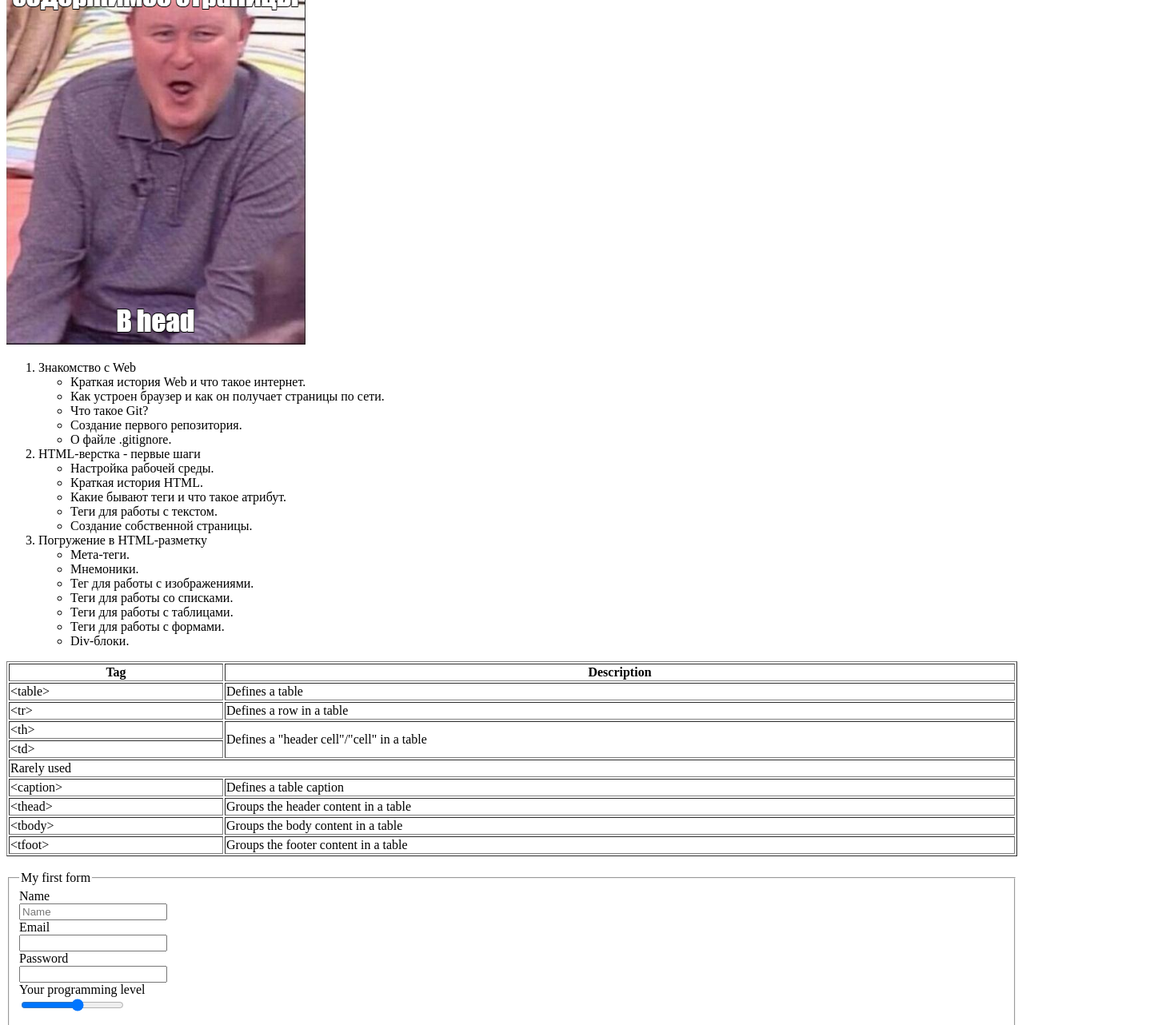
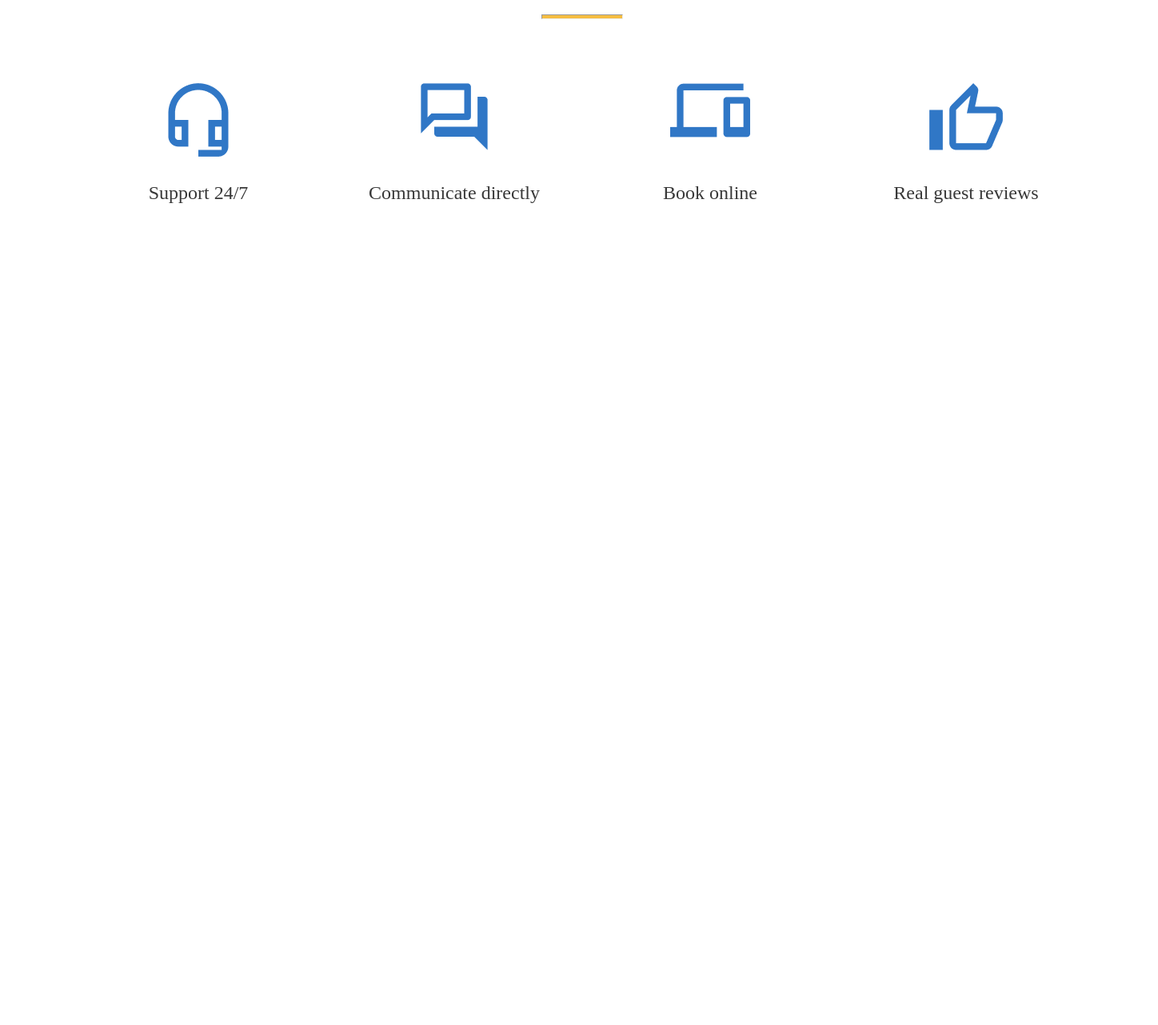
Before and after one commit to MariaOdinson/if-html, a website: page index.html in a window 1280 px wide. Shown: the part 182-1464 px from the top of the page at 80% size, 1448 px wide, since content can reach past the window. After the commit the page ends 800 px from the top, so only its background shows below. Drawn offline with Linux system fonts and the light colour scheme.

Commit message:
Add block "what do we offer" in according to design

```diff
--- a/index.html
+++ b/index.html
@@ -2,191 +2,43 @@
 <html lang="en">
   <head>
     <meta charset="UTF-8" />
-    <meta name="description" content="The process of learning HTML" />
-    <meta name="keywords" content="HTML" />
-    <meta name="author" content="MariaOdinson" />
-    <meta name="viewport" content="width=device-width, initial-scale=1.0" />
-    <title>Первый опыт</title>
+    <meta name="viewport" content="width=device-width,initial-scale=1.0" />
+    <title>TripHouse</title>
+    <link rel="stylesheet" href="styles/style.css" />
   </head>
   <body>
-    <h1>Моя первая страница</h1>
-    <p>
-      <a href="./about/index.html">Об авторе</a>
-    </p>
+    <div class="advantages">
+      <h2 class="title">What do we offer</h2>
 
-    <p>
-      <img src="./images/lesson_3_mem.png" alt="Mem with Dolzhanskii" />
-    </p>
+      <hr class="underline" />
 
-    <ol>
-      <li>
-        Знакомство с Web
-        <ul>
-          <li>Краткая история Web и что такое интернет.</li>
-          <li>Как устроен браузер и как он получает страницы по сети.</li>
-          <li>Что такое Git?</li>
-          <li>Создание первого репозитория.</li>
-          <li>О файле .gitignore.</li>
-        </ul>
-      </li>
-      <li>
-        HTML-верстка - первые шаги
-        <ul>
-          <li>Настройка рабочей среды.</li>
-          <li>Краткая история HTML.</li>
-          <li>Какие бывают теги и что такое атрибут.</li>
-          <li>Теги для работы с текстом.</li>
-          <li>Создание собственной страницы.</li>
-        </ul>
-      </li>
-      <li>
-        Погружение в HTML-разметку
-        <ul>
-          <li>Мета-теги.</li>
-          <li>Мнемоники.</li>
-          <li>Тег для работы с изображениями.</li>
-          <li>Теги для работы со списками.</li>
-          <li>Теги для работы с таблицами.</li>
-          <li>Теги для работы с формами.</li>
-          <li>Div-блоки.</li>
-        </ul>
-      </li>
-    </ol>
+      <div class="inline-block">
+        <div class="image-block">
+          <img src="./images/support.png" alt="headphones" />
+        </div>
+        <p class="description">Support 24/7</p>
+      </div>
 
-    <table border="1" width="100%">
-      <thead>
-        <tr>
-          <th>Tag</th>
-          <th>Description</th>
-        </tr>
-      </thead>
-      <tbody>
-        <tr>
-          <td>&lt;table&gt;</td>
-          <td>Defines a table</td>
-        </tr>
-        <tr>
-          <td>&lt;tr&gt;</td>
-          <td>Defines a row in a table</td>
-        </tr>
-        <tr>
-          <td>&lt;th&gt;</td>
-          <td rowspan="2">Defines a "header cell"/"cell" in a table</td>
-        </tr>
-        <tr>
-          <td>&lt;td&gt;</td>
-        </tr>
-        <tr>
-          <td colspan="2">Rarely used</td>
-        </tr>
-        <tr>
-          <td>&lt;caption&gt;</td>
-          <td>Defines a table caption</td>
-        </tr>
-        <tr>
-          <td>&lt;thead&gt;</td>
-          <td>Groups the header content in a table</td>
-        </tr>
-        <tr>
-          <td>&lt;tbody&gt;</td>
-          <td>Groups the body content in a table</td>
-        </tr>
-        <tr>
-          <td>&lt;tfoot&gt;</td>
-          <td>Groups the footer content in a table</td>
-        </tr>
-      </tbody>
-    </table>
+      <div class="inline-block">
+        <div class="image-block">
+          <img src="./images/communicate.png" alt="filter applied" />
+        </div>
+        <p class="description">Communicate directly</p>
+      </div>
 
-    <br />
+      <div class="inline-block">
+        <div class="image-block">
+          <img src="./images/book.png" alt="computer" />
+        </div>
+        <p class="description">Book online</p>
+      </div>
 
-    <fieldset>
-      <legend>My first form</legend>
-      <form action="/" method="get">
-        <label for="name">Name</label>
-        <br />
-        <input id="name" type="text" name="name" placeholder="Name" required />
-
-        <br />
-
-        <label for="email">Email</label>
-        <br />
-        <input id="email" type="email" name="email" required />
-
-        <br />
-
-        <label for="password">Password</label>
-        <br />
-        <input id="password" type="password" name="password" required />
-
-        <br />
-        <label for="programming level">Your programming level</label>
-        <br />
-
-        <input
-          id="programming level"
-          type="range"
-          name="level"
-          min="1"
-          max="10"
-        />
-
-        <br />
-
-        <p>What does HTML stand for?</p>
-
-        <input id="html-1" type="checkbox" name="html" />
-        <label for="html-1">Hyperlinks and Text Markup Language</label>
-
-        <br />
-
-        <input id="html-2" type="checkbox" name="html" />
-        <label for="html-2">Home tool Markup Language</label>
-
-        <br />
-
-        <input id="html-3" type="checkbox" name="html" />
-        <label for="html-3">Hyper Text Markup Language</label>
-
-        <br />
-
-        <p>What does HTTP stand for?</p>
-
-        <input id="http-1" type="radio" name="http" />
-        <label for="http-1">Hyper Text Translate Protocol</label>
-
-        <br />
-
-        <input id="http-2" type="radio" name="http" />
-        <label for="http-2">Hyper Text Transmission Protocol</label>
-
-        <br />
-
-        <input id="http-3" type="radio" name="http" />
-        <label for="http-3">Hyper Text Transfer Protocol</label>
-
-        <br />
-
-        <label for="comment">Comment</label>
-        <br />
-        <textarea id="comment" maxlength="500" placeholder="Comment"></textarea>
-
-        <br />
-
-        <label for="HTML">What does HTML stand for?</label>
-        <br />
-        <select name="HTML" id="HTML">
-          <option disabled selected>Your answer</option>
-          <option value="1">Hyperlinks and Text Markup Language</option>
-          <option value="2">Home tool Markup Language</option>
-          <option value="3">Hyper Text Markup Language</option>
-        </select>
-
-        <p>
-          <button>Send</button>
-        </p>
-      </form>
-    </fieldset>
-    <hr />
+      <div class="inline-block">
+        <div class="image-block">
+          <img src="./images/reviews.png" alt="cool" />
+        </div>
+        <p class="description">Real guest reviews</p>
+      </div>
+    </div>
   </body>
 </html>
--- /dev/null
+++ b/styles/style.css
@@ -0,0 +1,44 @@
+.advantages {
+  text-align: center;
+  background-color: #ffffff;
+  width: 1440px;
+  height: 570px;
+  margin-left: auto;
+  margin-right: auto;
+}
+
+.title {
+  color: #383838;
+  text-align: center;
+  margin-top: 120px;
+  font-size: 40px;
+}
+
+.underline {
+  background-color: #f5bd41;
+  height: 4px;
+  width: 100px;
+  margin-top: 20px;
+  margin-bottom: 0;
+  text-align: center;
+}
+
+.inline-block {
+  display: inline-block;
+  width: 300px;
+  height: 180px;
+  margin: 80px 8px;
+  box-sizing: border-box;
+}
+
+.image-block {
+  height: 100px;
+  width: 100px;
+  margin-left: auto;
+  margin-right: auto;
+}
+
+.description {
+   color: #383838;
+   font-size: 24px;
+ }
```
Also changed, not shown: images/book.png (added), images/communicate.png (added), images/lesson_3_mem.png (deleted), images/reviews.png (added), images/support.png (added).
